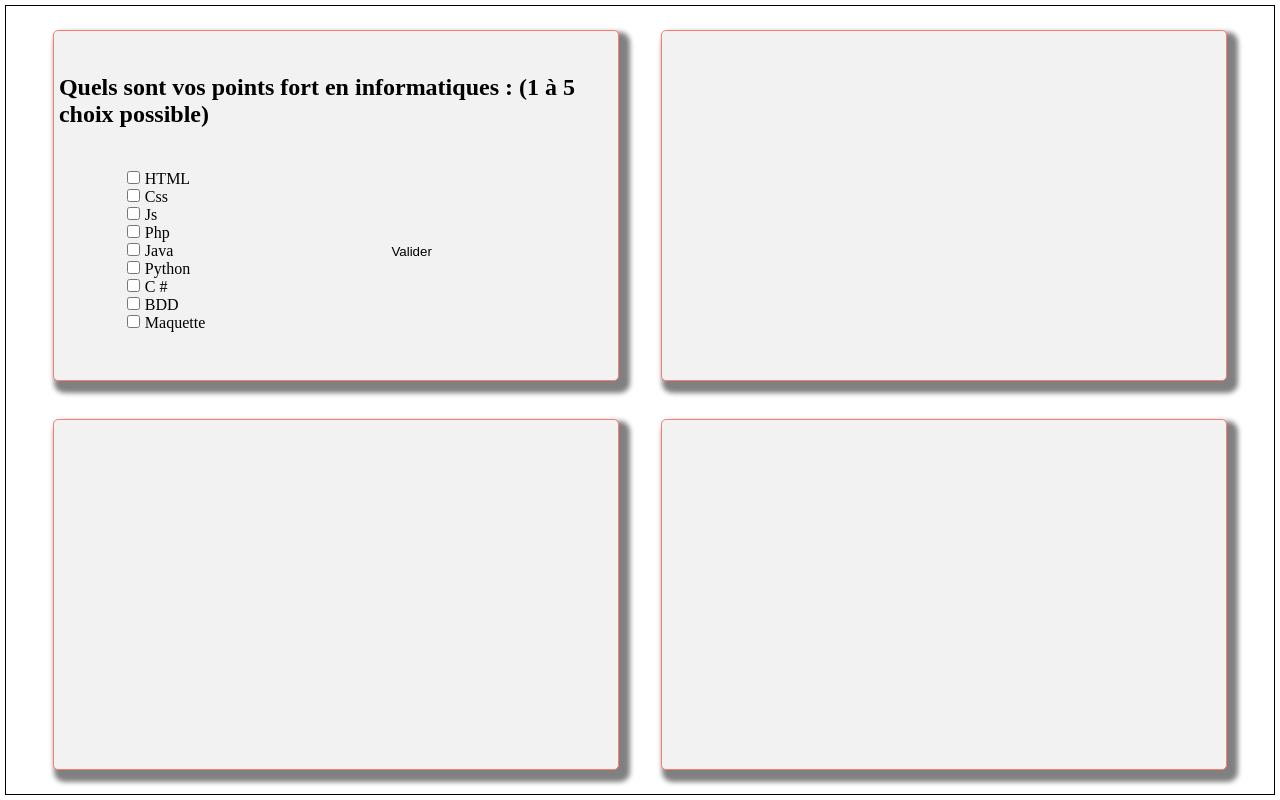
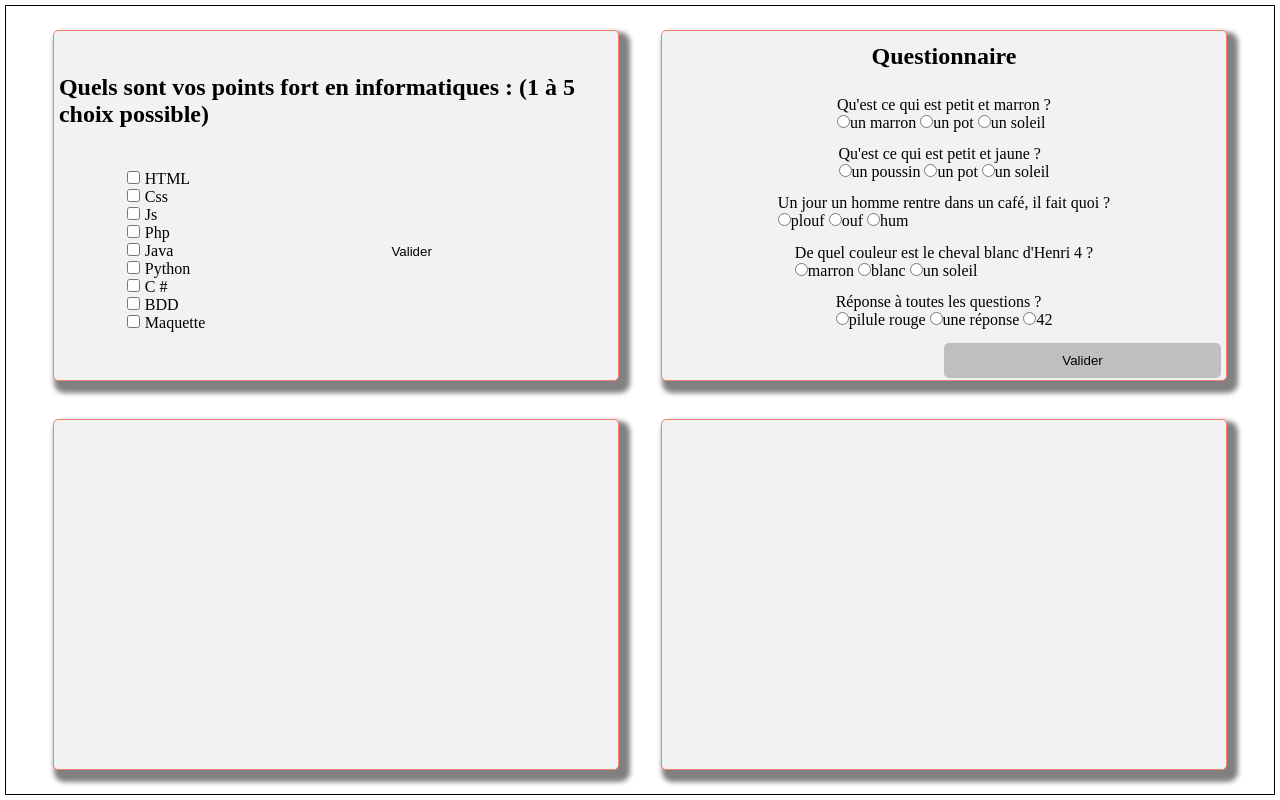
Before and after one commit to Pierre-OlivierB/ibm-js-form, a plain HTML site: page index.html in a window 1280 px wide. Drawn offline with Linux system fonts and the light colour scheme.

Commit message:
basic organisation settle

```diff
--- a/index.html
+++ b/index.html
@@ -94,7 +94,103 @@
             <button id="testCheck" class="not-valid">Valider</button>
           </article>
         </div>
-        <div class="card" id="sec_card"></div>
+        <div class="card" id="sec_card">
+          <h2>Questionnaire</h2>
+          <article id="questions">
+            <section>
+              <form action="">
+                <div class="line">
+                  <p>Qu'est ce qui est petit et marron ?</p>
+                  <input type="radio" name="radioCheck" class="check" /><label
+                    for="htmlCheck"
+                    >un marron</label
+                  >
+                  <input type="radio" name="radioCheck" class="check" /><label
+                    for="htmlCheck"
+                    >un pot</label
+                  >
+                  <input type="radio" name="radioCheck" class="check" /><label
+                    for="htmlCheck"
+                    >un soleil</label
+                  >
+                </div>
+                <div class="line">
+                  <p>Qu'est ce qui est petit et jaune ?</p>
+                  <input
+                    type="radio"
+                    name="radioCheckBird"
+                    class="check"
+                  /><label for="htmlCheck">un poussin</label>
+                  <input
+                    type="radio"
+                    name="radioCheckBird"
+                    class="check"
+                  /><label for="htmlCheck">un pot</label>
+                  <input
+                    type="radio"
+                    name="radioCheckBird"
+                    class="check"
+                  /><label for="htmlCheck">un soleil</label>
+                </div>
+                <div class="line">
+                  <p>Un jour un homme rentre dans un café, il fait quoi ?</p>
+                  <input
+                    type="radio"
+                    name="cofeeRadioCheck"
+                    class="check"
+                  /><label for="htmlCheck">plouf</label>
+                  <input
+                    type="radio"
+                    name="cofeeRadioCheck"
+                    class="check"
+                  /><label for="htmlCheck">ouf</label>
+                  <input
+                    type="radio"
+                    name="cofeeRadioCheck"
+                    class="check"
+                  /><label for="htmlCheck">hum</label>
+                </div>
+                <div class="line">
+                  <p>De quel couleur est le cheval blanc d'Henri 4 ?</p>
+                  <input
+                    type="radio"
+                    name="horseRadioCheck"
+                    class="check"
+                  /><label for="htmlCheck">marron</label>
+                  <input
+                    type="radio"
+                    name="horseRadioCheck"
+                    class="check"
+                  /><label for="htmlCheck">blanc</label>
+                  <input
+                    type="radio"
+                    name="horseRadioCheck"
+                    class="check"
+                  /><label for="htmlCheck">un soleil</label>
+                </div>
+                <div class="line">
+                  <p>Réponse à toutes les questions ?</p>
+                  <input
+                    type="radio"
+                    name="answerRadioCheck"
+                    class="check"
+                  /><label for="htmlCheck">pilule rouge</label>
+                  <input
+                    type="radio"
+                    name="answerRadioCheck"
+                    class="check"
+                  /><label for="htmlCheck">une réponse</label>
+                  <input
+                    type="radio"
+                    name="answerRadioCheck"
+                    class="check"
+                  /><label for="htmlCheck">42</label>
+                </div>
+              </form>
+            </section>
+            <button id="testCheckQuestions" class="">Valider</button>
+          </article>
+        </div>
         <div class="card" id="third_card"></div>
         <div class="card" id="fourth_card"></div>
       </div>
--- a/index.js
+++ b/index.js
@@ -1,12 +1,14 @@
+// *-------------------------------------------
+// *Choix multiple
 // console.log("test");
 // console.log(document.forms[0]);
 
 var inputsCheck;
 const testCheck = document.getElementById("testCheck");
-var inputs = document.querySelectorAll("input[type=checkbox]");
+var inputs = document.querySelectorAll("#first_card input[type=checkbox]");
 
 function testChecked() {
-  inputsCheck = document.querySelectorAll("input:checked");
+  inputsCheck = document.querySelectorAll("#first_card input:checked");
   // console.log(inputsCheck.length);
   if (inputsCheck.length > 0) {
     testCheck.classList.remove("not-valid");
@@ -36,3 +38,6 @@ inputs.forEach((e) => {
   e.addEventListener("click", testChecked);
 });
 testCheck.addEventListener("click", validateData);
+
+// !-----------------------------------------------
+// * Marquez des Points
--- a/style.css
+++ b/style.css
@@ -70,8 +70,15 @@ article {
   justify-content: space-evenly;
 }
 @media screen and (max-width: 600px) {
+  .content {
+    height: 1500px;
+  }
   h2 {
     font-size: 1em;
+  }
+  .card {
+    min-width: 260px;
+    height: 360px;
   }
 }
 
@@ -94,3 +101,21 @@ article {
 .not-valid:checked ~ label {
   color: black;
 }
+/** Questionnaire partie 2*/
+#questions {
+  position: relative;
+  height: 80%;
+  margin-bottom: 20px;
+}
+#testCheckQuestions {
+  position: absolute;
+  bottom: -30px;
+  right: 0px;
+}
+#questions form {
+  height: 100%;
+  display: flex;
+  flex-direction: column;
+  align-items: center;
+  justify-content: space-evenly;
+}
```
